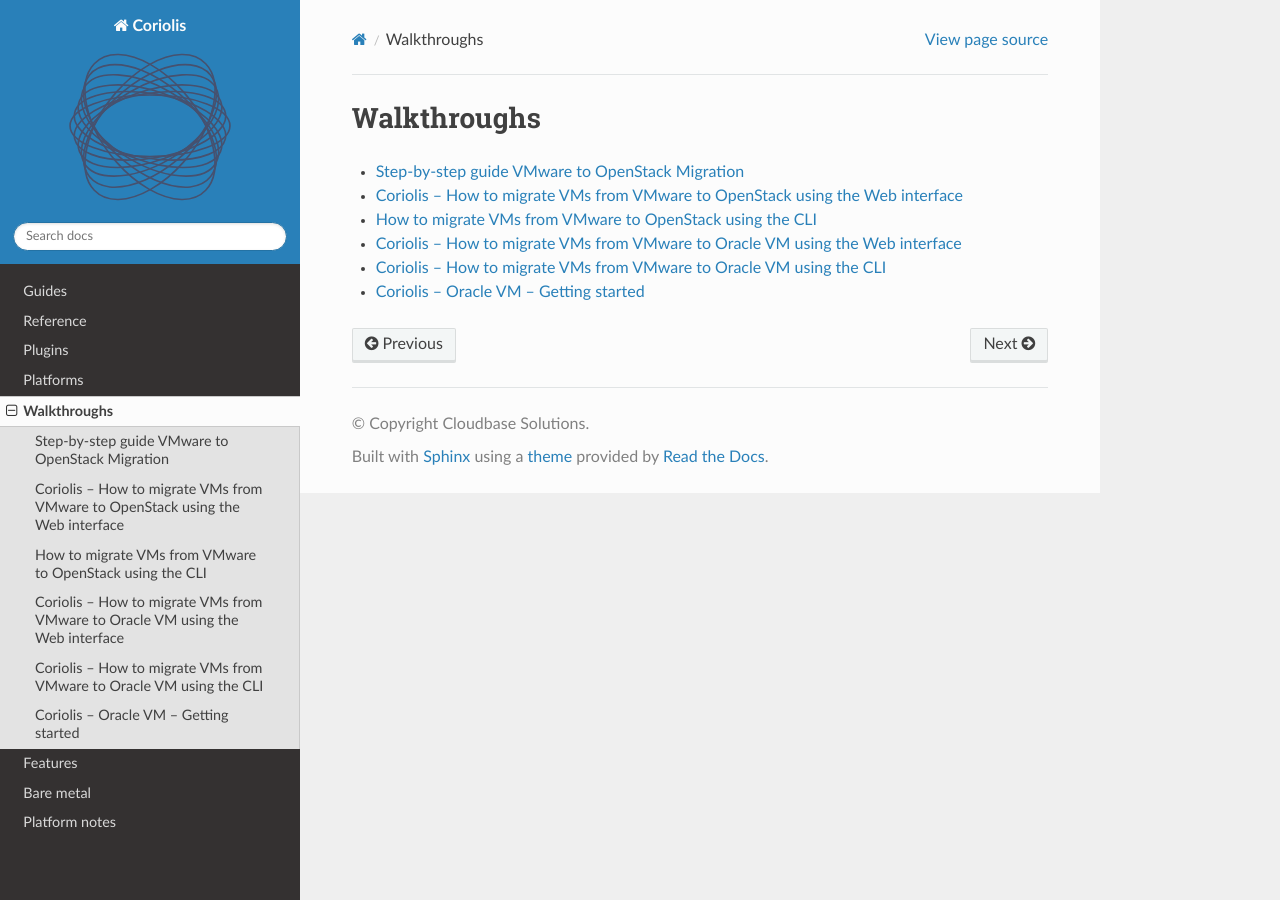
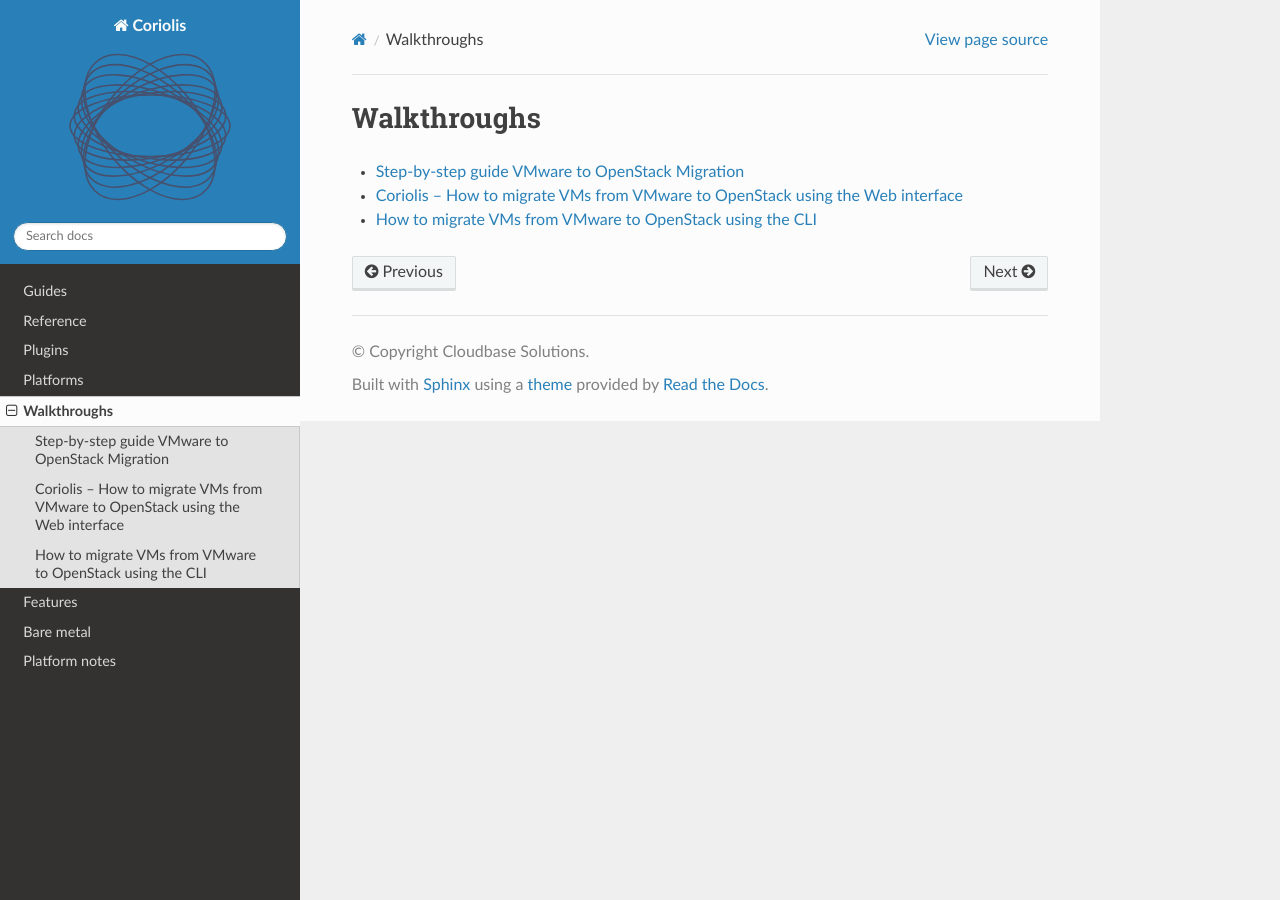
Before and after one commit to cloudbase/coriolis-docs, a Sphinx documentation site: the page built from source/walkthroughs/index.md, in a window 1280 px wide. Built offline with Sphinx 7.4.7 and the Read the Docs theme 3.1.0, drawn with Linux system fonts in a browser that asks for light colours.

Commit message:
Deprecate Oracle VM docs

````diff
--- a/source/platform-notes/index.md
+++ b/source/platform-notes/index.md
@@ -12,5 +12,4 @@
 openstack-ceph-integration
 oracle-paravirtual-drivers
 oracle-cloud-infrastructure-user-group-policy-requirements
-coriolis-ovm-exporter
 ```
--- a/source/plugins/index.md
+++ b/source/plugins/index.md
@@ -12,7 +12,6 @@
 microsoft-azure-azurestack-coriolis-plugin
 microcloud-lxd-coriolis-plugin
 proxmox-coriolis-plugin
-oracle-vm-ovm-coriolis-plugin
 oracle-cloud-infrastructure-oci-coriolis-plugin
 oracle-cloud-infrastructure-classic-oci-c-opc-coriolis-plugin
 ovirt-coriolis-plugin
--- a/source/walkthroughs/index.md
+++ b/source/walkthroughs/index.md
@@ -7,7 +7,4 @@
 step-by-step-guide-vmware-to-openstack-migration
 coriolis-vmware-to-openstack-web
 coriolis-vmware-to-openstack-cli
-coriolis-vmware-to-oracle-vm-web
-coriolis-vmware-to-oracle-vm-cli
-coriolis-oracle-vm
 ```
````
Also changed, not shown: source/deprecated/oracle-vm-ovm-coriolis-plugin.md (renamed from source/plugins/oracle-vm-ovm-coriolis-plugin.md, +2 -2 lines), source/guides/coriolis-getting-started.md (+0 -1 lines), source/platforms/index.md (+0 -2 lines), source/walkthroughs/coriolis-vmware-to-openstack-web.md (+1 -1 lines), source/deprecated/coriolis-oracle-vm.md (renamed from source/walkthroughs/coriolis-oracle-vm.md), source/deprecated/coriolis-ovm-exporter.md (renamed from source/platform-notes/coriolis-ovm-exporter.md), source/deprecated/coriolis-vmware-to-oracle-vm-cli.md (renamed from source/walkthroughs/coriolis-vmware-to-oracle-vm-cli.md), source/deprecated/coriolis-vmware-to-oracle-vm-web.md (renamed from source/walkthroughs/coriolis-vmware-to-oracle-vm-web.md), source/deprecated/ovm-as-a-destination-cloud.md (renamed from source/platforms/ovm-as-a-destination-cloud.md), source/deprecated/ovm-as-a-source-cloud.md (renamed from source/platforms/ovm-as-a-source-cloud.md).
